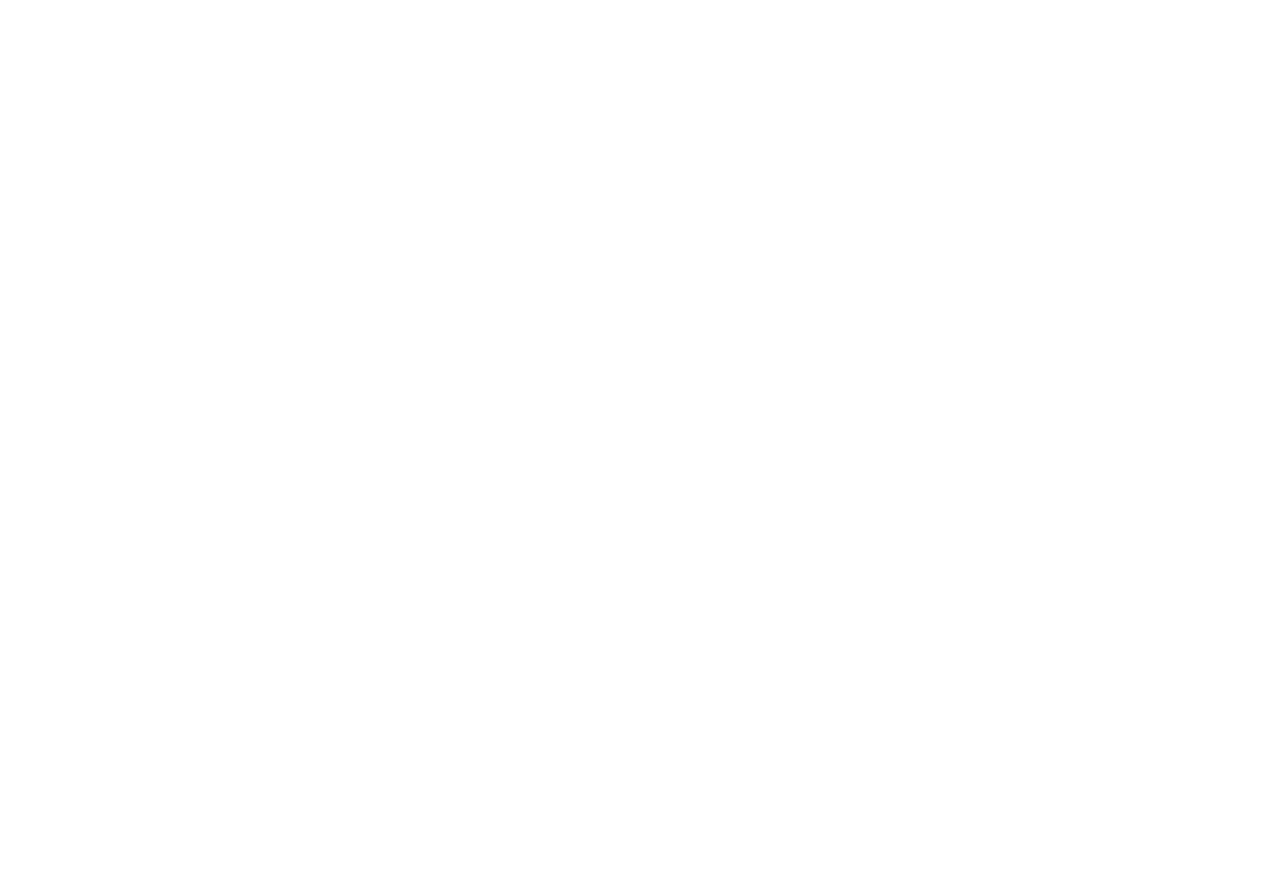
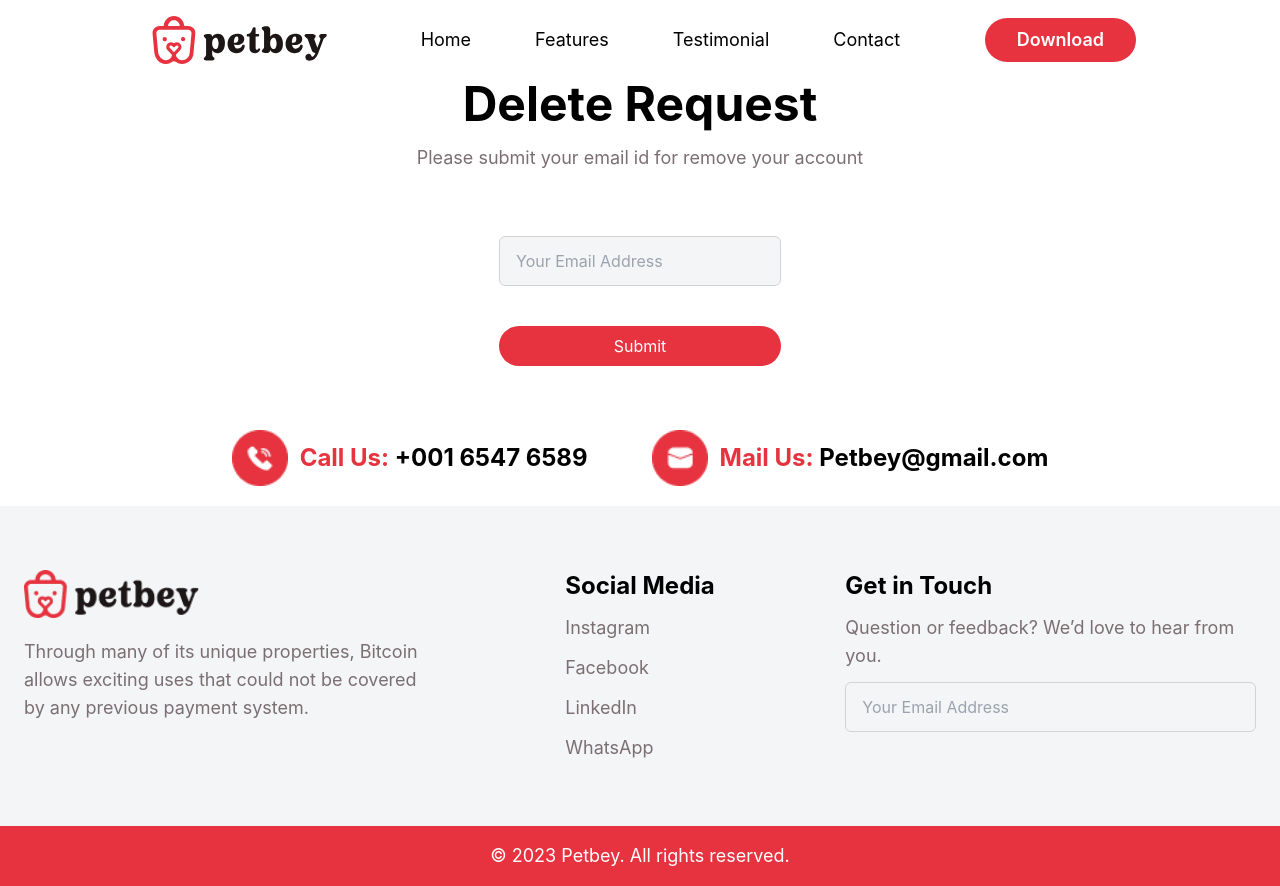
Before and after one commit to dhanush788/petbey, a React (Create React App) app: page /delete in a window 1280 px wide. Before the commit this address had no page. Before the commit the page ends 800 px from the top, so only its background shows below. Built offline with nearby package versions, Linux system fonts and the light colour scheme.

Commit message:
delete account request page

```diff
--- a/package.json
+++ b/package.json
@@ -3,6 +3,7 @@
   "version": "0.1.0",
   "private": true,
   "dependencies": {
+    "@emailjs/browser": "^3.11.0",
     "@testing-library/jest-dom": "^5.17.0",
     "@testing-library/react": "^13.4.0",
     "@testing-library/user-event": "^13.5.0",
--- a/src/App.js
+++ b/src/App.js
@@ -8,6 +8,7 @@
 import React from 'react';
 import PrivacyPolicy from './pages/Privacy';
 import TermsAndConditions from './pages/Terms';
+import Delete from './pages/Delete';
 
 function App() {
   return (
@@ -36,6 +37,7 @@
           />
           <Route path="/privacy" element={<PrivacyPolicy />} />
           <Route path="/terms" element={<TermsAndConditions />} />
+          <Route path="/delete" element={<Delete/>} />
         </Routes>
       </BrowserRouter>
     </ThemeProvider>
--- /dev/null
+++ b/src/pages/Delete.js
@@ -0,0 +1,104 @@
+import React, { useRef, useState } from "react";
+import Landing from "../components/Contact/Landing";
+import { Navbar } from "../components/Navbar";
+import Footer from "../components/Footer";
+import { styles } from "../style";
+import { icon10, icon11 } from "../assets/landing/icon/icon";
+import emailjs from "@emailjs/browser";
+
+function Delete() {
+  const [loading, isLoading] = useState(false);
+  const [request, isRequest] = useState(false);
+
+  const form = useRef();
+
+  const onSubmit = (e) => {
+    isLoading(true);
+    e.preventDefault();
+    isRequest(false);
+    emailjs
+      .sendForm(
+        "service_fcviedm",
+        "template_3b0c37l",
+        form.current,
+        "id3JmKBXtuebmcyPU"
+      )
+      .then((result) => {
+        isLoading(false);
+        isRequest(true);
+        form.current.reset()
+        console.log("Email sent successfully!", result.text);
+      })
+      .catch((error) => {
+        isLoading(false);
+        console.error("Error sending email:", error.text);
+      });
+  };
+  return (
+    <div>
+      <Navbar />
+      <div className="flex flex-col w-full h-full items-center gap-8 md:gap-16 md:pt-20 py-5 px-6">
+        <div className="flex flex-col md:max-w-xl text-center gap-2 md:gap-4">
+          <p className={`${styles.heroHeadText}`}>Delete Request</p>
+          <p className={`${styles.heroSubText}`}>
+            Please submit your email id for remove your account
+          </p>
+        </div>
+        <form className="flex flex-col" ref={form} onSubmit={onSubmit}>
+          <input
+            required
+            type="text"
+            id="email"
+            name="email"
+            placeholder="Your Email Address"
+            className="border border-[#D3D3D3] rounded-md px-4 py-3 bg-[#F3F5F6]"
+            autoComplete="email"
+          />
+
+          <button
+            type="submit"
+            className={`px-8 py-2  rounded-full ${
+              loading ? "bg-white bg-opacity-10" : "bg-red"
+            }  ${loading? "text-red":"text-white"}  mt-10`}
+          >
+            {loading ? "Loading" : "Submit"}
+          </button>
+        </form>
+
+        {request && (
+          <div>
+            <p className={`${styles.heroSubText}`}>
+              Delete request placed successfully..
+            </p>
+          </div>
+        )}
+
+        <div className="flex flex-wrap md:justify-center gap-4 md:gap-16">
+          <div className="flex flex-row gap-3 items-center">
+            <img
+              src={icon10}
+              alt="phone"
+              className="h-10 w-10 md:h-14 md:w-14"
+            />
+            <p className="font-bold text-base md:text-2xl text-red">
+              Call Us: <span className="text-black">+001 6547 6589</span>
+            </p>
+          </div>
+          <div className="flex flex-row gap-3 items-center">
+            <img
+              src={icon11}
+              alt="email"
+              className="h-10 w-10 md:h-14 md:w-14"
+            />
+            <p className="font-bold text-base md:text-2xl text-red">
+              Mail Us: <span className="text-black">Petbey@gmail.com</span>
+            </p>
+          </div>
+        </div>
+      </div>
+      <Footer />
+    </div>
+  );
+}
+
+export default Delete;
```
Also changed, not shown: 1 other file (tests, documents, lock files or other folders).
